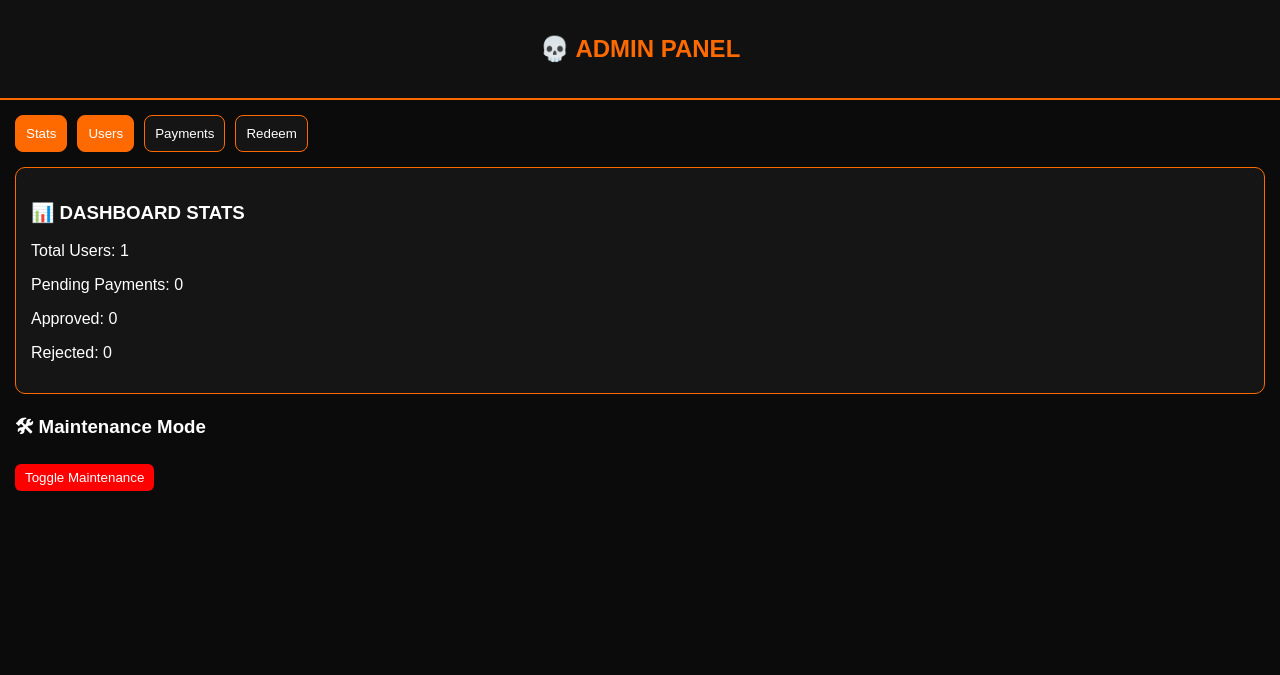
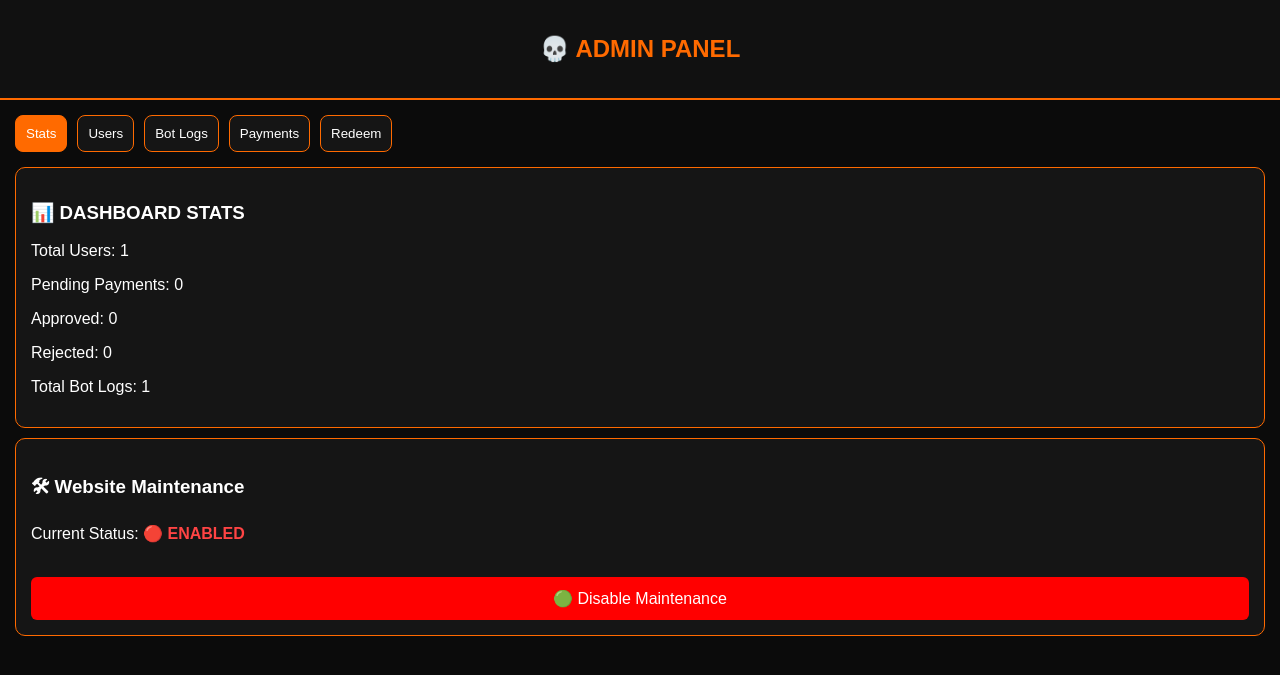
Before and after one commit to jpsingh53396-netizen/GuildGloryPanel, a Flask app: page /admin/dashboard in a window 1280 px wide. Shown: the top 675 px of the page. Run offline with Flask 3, Linux system fonts and the light colour scheme; a user stored in the database is signed in; tables that the repository leaves empty hold one stand-in row (values such as "Sample post").

Commit message:
Enhance admin dashboard with new tabs and features
Added new tabs for Bot Logs and updated maintenance mode display.

```diff
--- a/templates/admin_dashboard.html
+++ b/templates/admin_dashboard.html
@@ -109,9 +109,10 @@ color:white;
 <!-- TABS -->
 <div class="tabs">
 <button class="tab-btn active" onclick="openTab('stats',this)">Stats</button>
-<button class="tab-btn active" onclick="openTab('users')">Users</button>
-<button class="tab-btn" onclick="openTab('payments')">Payments</button>
-<button class="tab-btn" onclick="openTab('redeem')">Redeem</button>
+<button class="tab-btn" onclick="openTab('users', this)">Users</button>
+<button class="tab-btn" onclick="openTab('botlogs', this)">Bot Logs</button>
+<button class="tab-btn" onclick="openTab('payments', this)">Payments</button>
+<button class="tab-btn" onclick="openTab('redeem', this)">Redeem</button>
 </div>
 
 <div id="stats" class="card active">
@@ -122,6 +123,7 @@ color:white;
 <p>Pending Payments: {{ pending_payments }}</p>
 <p>Approved: {{ approved_payments }}</p>
 <p>Rejected: {{ rejected_payments }}</p>
+<p>Total Bot Logs: {{ bot_logs|length }}</p>
 
 </div>
 
@@ -148,8 +150,10 @@ color:white;
 </div>
 
 <!-- PAYMENTS -->
-<div id="payments" class="card"><h3>💳 PAYMENT REQUESTS<
-h3><table><tr>
+<div id="payments" class="card">
+<h3>💳 PAYMENT REQUESTS</h3>
+<table>
+<tr>
 <th>User ID</th>
 <th>Credits</th>
 <th>UTR</th>
@@ -179,13 +183,39 @@ Reject
 
 </table></div>
 
-<h3>🛠 Maintenance Mode</h3>
+<!-- MAINTENANCE -->
+<div class="card active">
+
+<h3>🛠 Website Maintenance</h3>
+
+<p>
+Current Status:
+<b>
+{% if settings.maintenance_mode %}
+<span style="color:#ff4444;">🔴 ENABLED</span>
+{% else %}
+<span style="color:#00ff66;">🟢 DISABLED</span>
+{% endif %}
+</b>
+</p>
+
+<br>
 
 <a href="/admin/toggle-maintenance">
-<button class="btn reject">
-Toggle Maintenance
+
+<button class="btn reject" style="width:100%;padding:12px;font-size:16px;">
+
+{% if settings.maintenance_mode %}
+🟢 Disable Maintenance
+{% else %}
+🔴 Enable Maintenance
+{% endif %}
+
 </button>
+
 </a>
+
+</div>
 
 <!-- REDEEM -->
 <div id="redeem" class="card">
@@ -229,6 +259,36 @@ ACTIVE
 
 </div>
 
+<div id="botlogs" class="card">
+
+<h3>🚀 Bot Launch History</h3>
+
+<table>
+
+<tr>
+<th>User ID</th>
+<th>Server</th>
+<th>Guild / Clan ID</th>
+<th>Status</th>
+<th>Launch Time</th>
+</tr>
+
+{% for log in bot_logs %}
+
+<tr>
+<td>{{ log.user_id }}</td>
+<td>{{ log.server }}</td>
+<td>{{ log.clan_id }}</td>
+<td>{{ log.status }}</td>
+<td>{{ log.created_at }}</td>
+</tr>
+
+{% endfor %}
+
+</table>
+
+  </div>
+
 <script>
 
 function openTab(id, btn){
```
